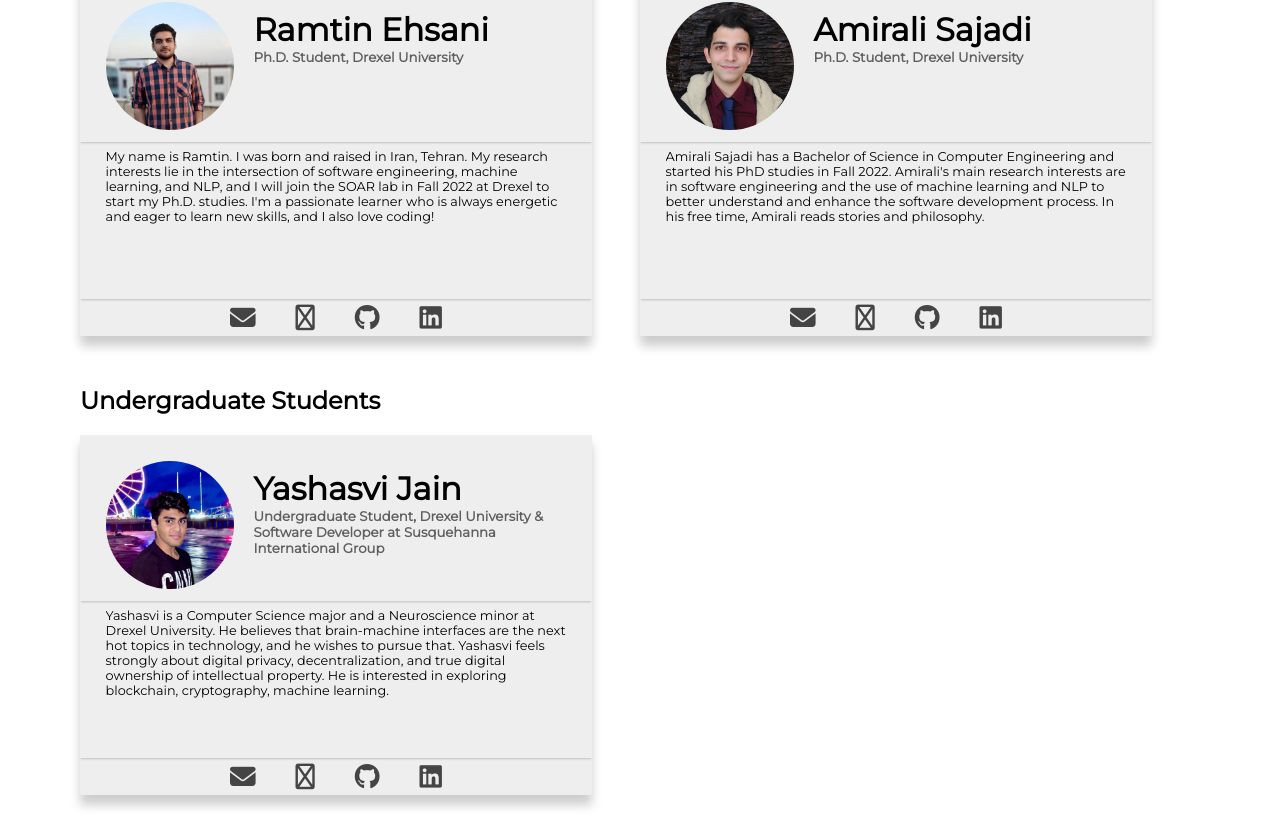
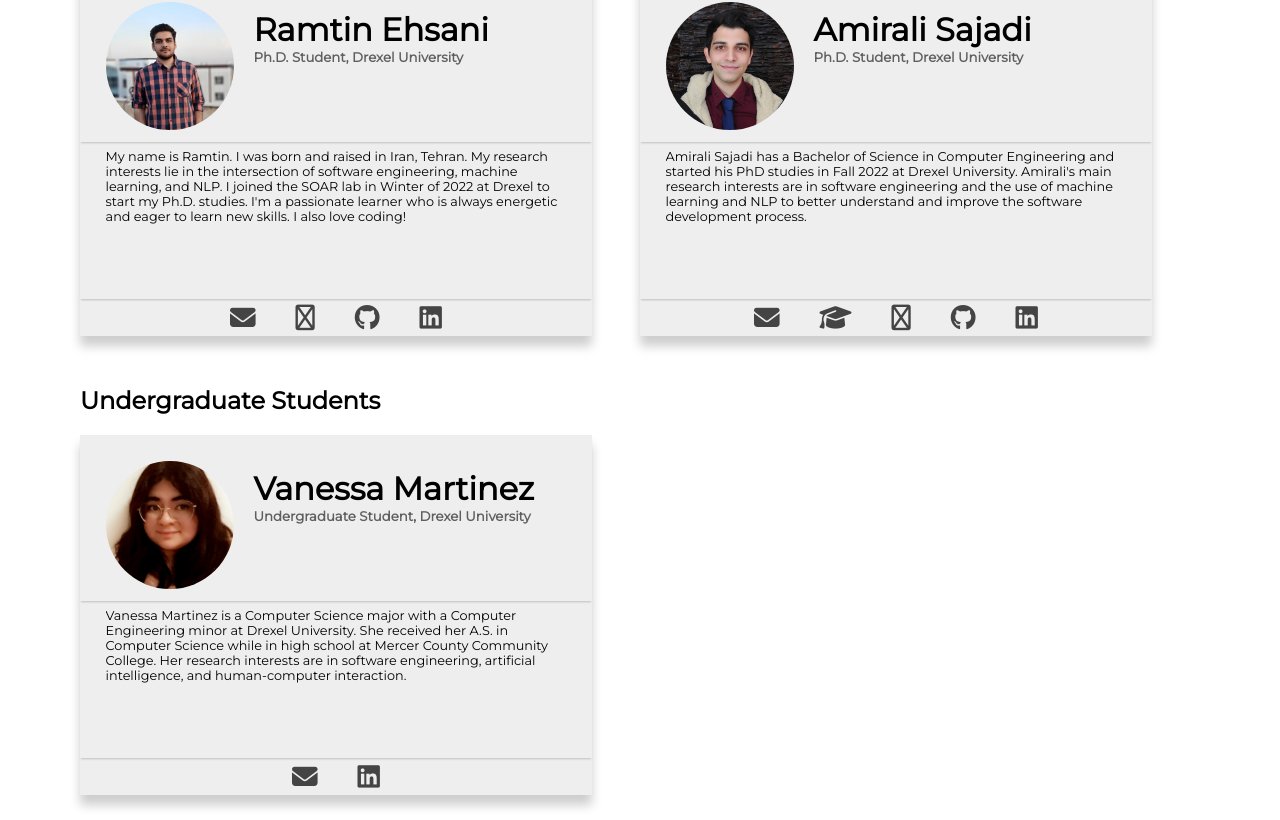
Before and after one commit to SOAR-Lab/soar-lab-old-website, a React (Create React App) app: page /#/Team in a window 1280 px wide. Shown: the part 620-1440 px from the top of the page. Built offline with nearby package versions, Linux system fonts and the light colour scheme.

Commit message:
updated the team

```diff
--- a/src/Components/Members/TeamMembers.js
+++ b/src/Components/Members/TeamMembers.js
@@ -16,7 +16,7 @@ export const TeamMembers = [
         name: 'Ramtin Ehsani',
         picture: '/ramtine.jpeg',
         position: 'Ph.D. Student, Drexel University',
-        info: 'My name is Ramtin. I was born and raised in Iran, Tehran. My research interests lie in the intersection of software engineering, machine learning, and NLP, and I will join the SOAR lab in Fall 2022 at Drexel to start my Ph.D. studies. I\'m a passionate learner who is always energetic and eager to learn new skills, and I also love coding!',
+        info: 'My name is Ramtin. I was born and raised in Iran, Tehran. My research interests lie in the intersection of software engineering, machine learning, and NLP. I joined the SOAR lab in Winter of 2022 at Drexel to start my Ph.D. studies. I\'m a passionate learner who is always energetic and eager to learn new skills. I also love coding!',
         email: 'Ramtin.Ehsani@drexel.edu',
         github: 'https://github.com/ramtin-ehsani',
         linkedin: 'https://www.linkedin.com/in/ramtin-ehsani/',
@@ -27,14 +27,15 @@ export const TeamMembers = [
         name: ' Amirali Sajadi',
         picture: '/amiralis.jpeg',
         position: 'Ph.D. Student, Drexel University',
-        info: 'Amirali Sajadi has a Bachelor of Science in Computer Engineering and started his PhD studies in Fall 2022. Amirali\'s main research interests are in software engineering and the use of machine learning and NLP to better understand and enhance the software development process. In his free time, Amirali reads stories and philosophy.',
+        info: 'Amirali Sajadi has a Bachelor of Science in Computer Engineering and started his PhD studies in Fall 2022 at Drexel University. Amirali\'s main research interests are in software engineering and the use of machine learning and NLP to better understand and improve the software development process.',
         email: 'Amirali.sajadi@drexel.edu',
         github: 'https://github.com/AmiraliSajadi',
         linkedin: 'https://www.linkedin.com/in/amirali-sajadi-a169a821b?lipi=urn%3Ali%3Apage%3Ad_flagship3_profile_view_base_contact_details%3B%2Fh4IaXkJRxujk3TO9zoqUw%3D%3D',
+        googlescholar:'https://scholar.google.com/citations?user=wyZsULIAAAAJ&hl=en&oi=ao',
         website: 'https://amiralisajadi.github.io/'
     },
     {
-        div: 'Undergraduate',
+        div: 'Alumni',
         name: 'Yashasvi Jain',
         picture: '/yashasvij.jpeg',
         position: 'Undergraduate Student, Drexel University & Software Developer at Susquehanna International Group ',
@@ -44,17 +45,17 @@ export const TeamMembers = [
         linkedin: 'https://www.linkedin.com/in/yashasvi-jain/',
         website: 'https://yashasvi-jain.github.io/index.html'
     },
-    // {
-    //     div: 'Undergraduate',
-    //     name: 'Siddhanth Agrawal',
-    //     picture: '/siddhantha.jpeg',
-    //     position: 'Undergraduate Student, Drexel University',
-    //     info: 'Siddhanth is a Computer Science major and a Mathematics and Data Science Minor at Drexel University. His research interests lie in the areas of Software Engineering, Machine Learning, Algorithms, and Computational Mathematics. ',
-    //     email: 'siddhanth.agrawal@drexel.edu',
-    //     github: 'http://github.com/SiddhanthAgrawal',
-    //     linkedin: 'http://www.linkedin.com/in/siddhanth-agrawal',
-    //     website: 'https://www.cs.drexel.edu/~sa3724'
-    // },
+    {
+        div: 'Undergraduate',
+        name: 'Vanessa Martinez',
+        picture: '/vanessam.jpeg',
+        position: 'Undergraduate Student, Drexel University',
+        info: 'Vanessa Martinez is a Computer Science major with a Computer Engineering minor at Drexel University. She received her A.S. in Computer Science while in high school at Mercer County Community College. Her research interests are in software engineering, artificial intelligence, and human-computer interaction.',
+        email: 'vm557@drexel.edu',
+        github: null,
+        linkedin: 'http://www.linkedin.com/in/vanessa-martinez-5b9527265',
+        website: null
+    },
     {
         div: 'Alumni',
         name: 'Thomas Do',
```
Also changed, not shown: public/vanessam.jpeg (added).
